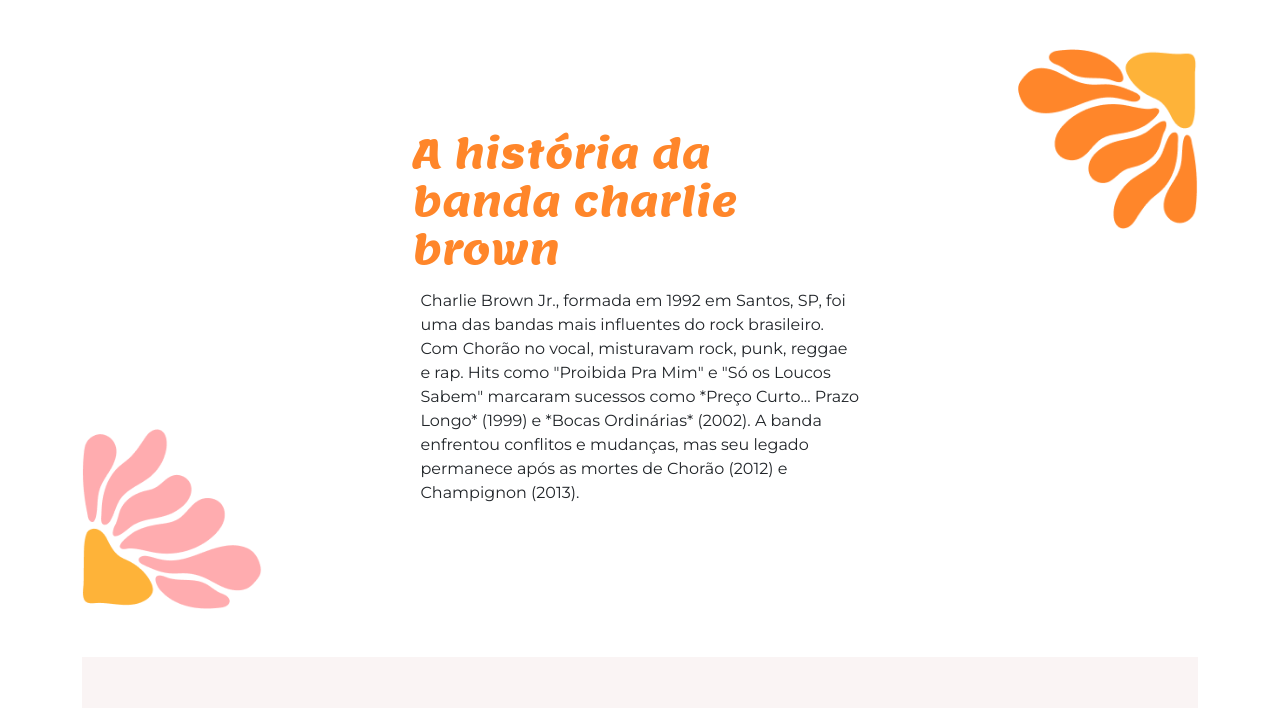
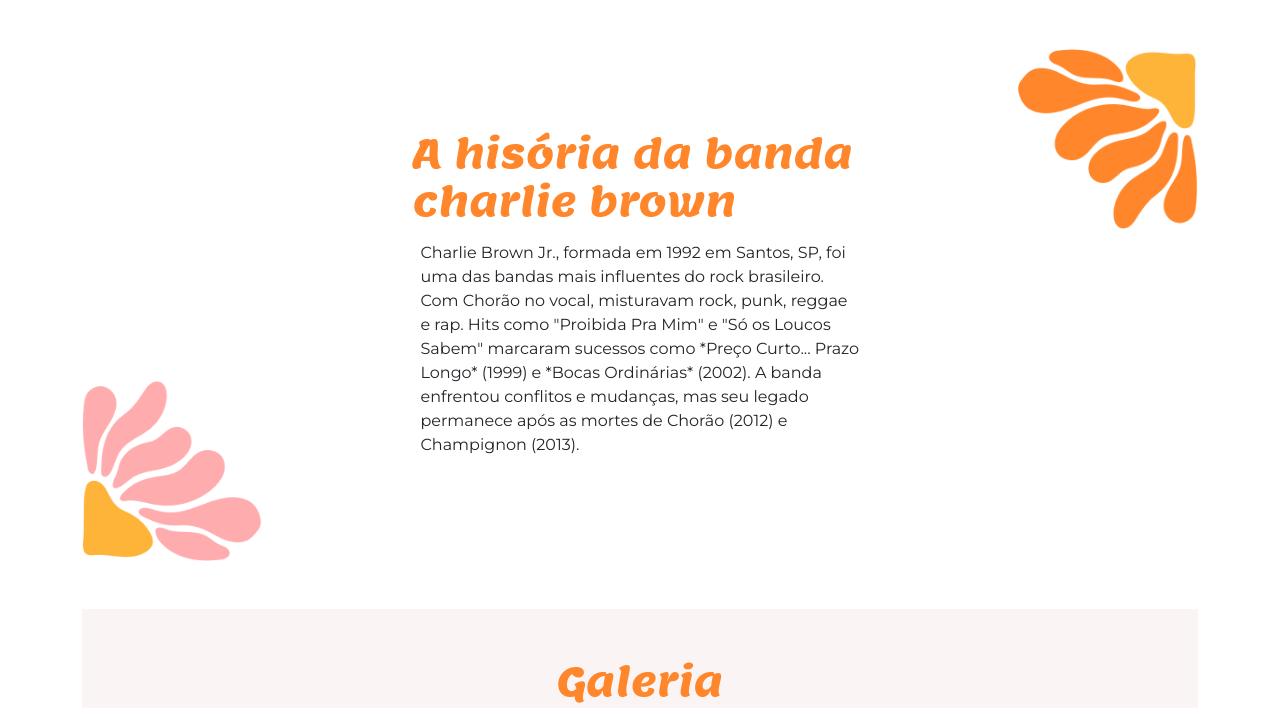
Before and after one commit to rherold3438/1trimestre, a plain HTML site: page Code/site-acessivel-projeto-inicial/index.html in a window 1280 px wide. Shown: the part 960-1668 px from the top of the page. Drawn offline with nearby package versions, Linux system fonts and the light colour scheme.

Commit message:
rherold e viniccius

```diff
--- a/Code/site-acessivel-projeto-inicial/index.html
+++ b/Code/site-acessivel-projeto-inicial/index.html
@@ -45,7 +45,7 @@
         <section id="tropicalia" class="my-5 pt-6 secao-tropicalia">
             <div class="container d-flex align-items-center ">
                   <div class="col-5">
-                    <h2>A história da banda charlie brown</h2>
+                    <h2>A hisória da banda charlie brown</h2>
                     <p class="p-2">Charlie Brown Jr., formada em 1992 em Santos, SP, foi uma das bandas mais influentes do rock brasileiro. Com Chorão no vocal, misturavam rock, punk, reggae e rap. Hits como "Proibida Pra Mim" e "Só os Loucos Sabem" marcaram sucessos como *Preço Curto... Prazo Longo* (1999) e *Bocas Ordinárias* (2002). A banda enfrentou conflitos e mudanças, mas seu legado permanece após as mortes de Chorão (2012) e Champignon (2013).</p>
                 </div>
             </div>
```
